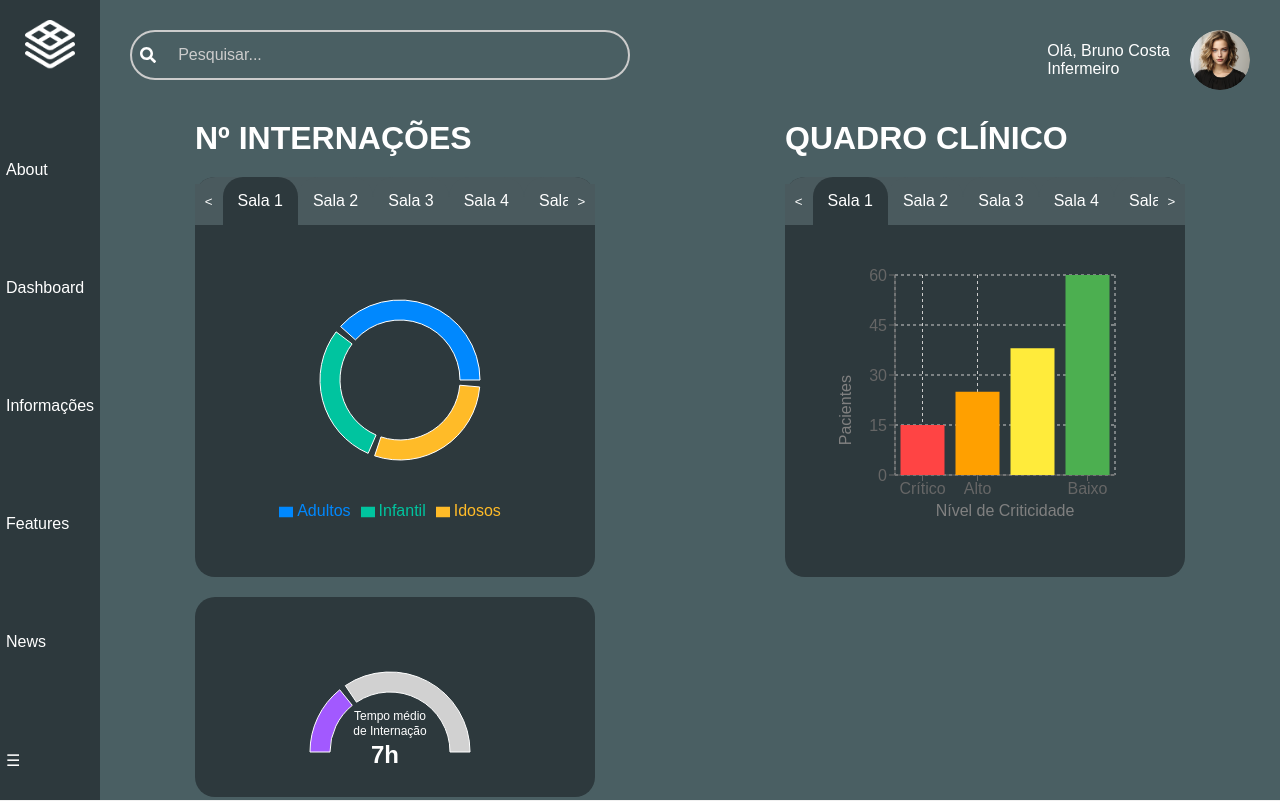
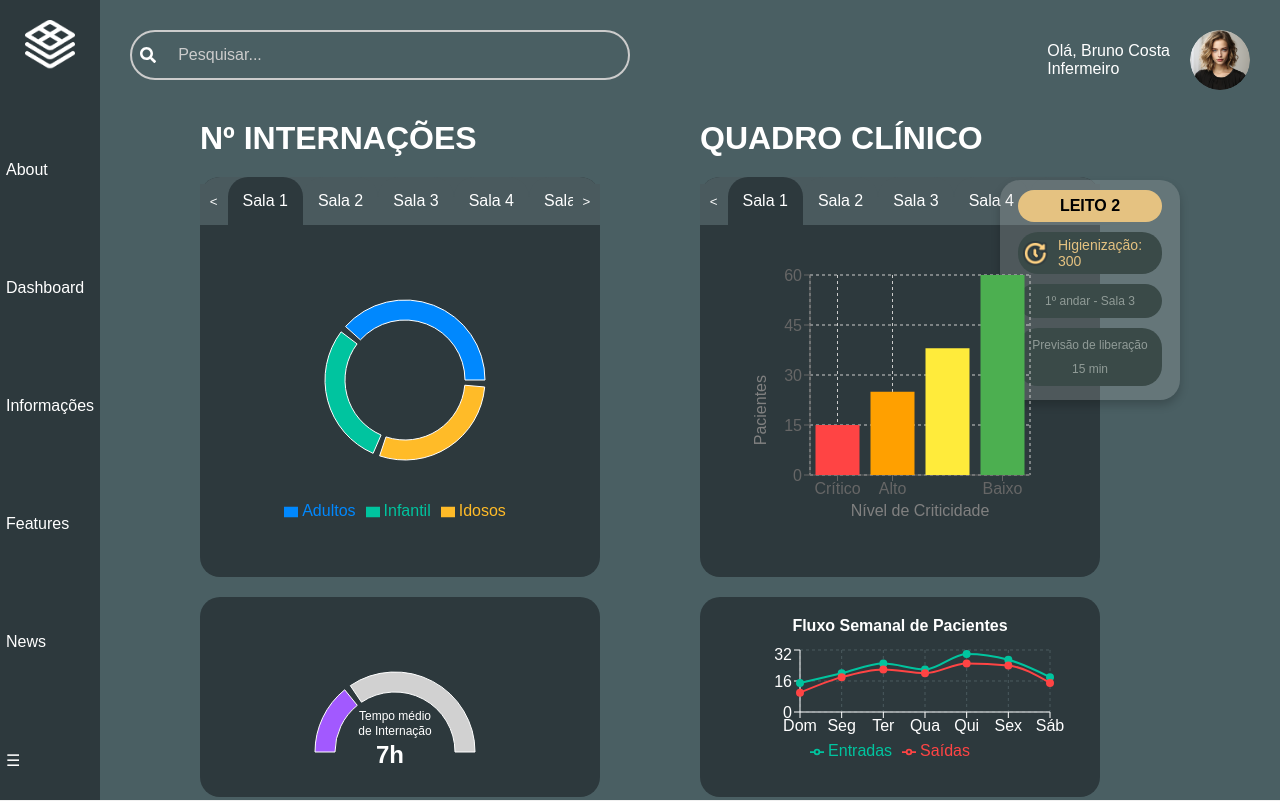
Before and after one commit to alexjou/ideathonRHP, a React (Create React App) app: page /#/info in a window 1280 px wide. Built offline with nearby package versions, Linux system fonts and the light colour scheme.

Commit message:
Tela de informações

```diff
--- /dev/null
+++ b/src/Components/InforBallon.tsx
@@ -0,0 +1,128 @@
+import React from 'react';
+import styled from 'styled-components';
+import availableImage from '../assets/icon1.png';
+import cleaningImage from '../assets/icon2.png';
+import occupiedImage from '../assets/icon3.png';
+
+interface InfoBalloonProps {
+  tipo: 'livre' | 'higienizacao' | 'ocupado';
+  leitoNumero: number;
+  andar: number;
+  sala: number;
+  count: number;
+  previsaoLiberacao?: number;
+}
+
+const InfoBalloonContainer = styled.div`
+margin-left: -200px;
+margin-top: 60px;
+  width: 180px;
+  height: 150px;
+  border-radius: 20px;
+  background-color: rgba(207, 207, 207, 0.2);
+  box-shadow: 0 5px 10px rgba(0, 0, 0, 0.2);
+  overflow: hidden;
+  color: #fff;
+  padding: 10px;
+  display: flex;
+  flex-direction: column;
+  align-items: center;
+`;
+
+const LeitoText = styled.p`
+  text-align: center;
+  color: #000;
+  font-weight: bold;
+  margin: 0;
+`;
+
+const StyledContainer = styled.div`
+  background-color: #3A4A48;
+  padding: 5px;
+  border-radius: 20px;
+  width: 90%;
+  display: flex;
+  justify-content: center;
+  align-items: center;
+  margin-top: 10px;
+`;
+
+const StatusImage = styled.img`
+  width: 25px;
+  height: auto;
+  margin-right: 10px;
+`;
+
+const StatusText = styled.p`
+  font-size: 14px;
+  margin: 0;
+`;
+
+const InfoText = styled.p`
+  font-size: 12px;
+  color: #909B97;
+  margin: 5px 0;
+`;
+
+const InfoBalloon: React.FC<InfoBalloonProps> = ({
+  tipo,
+  leitoNumero,
+  andar,
+  sala,
+  count,
+  previsaoLiberacao
+}) => {
+  let color: string;
+  let title: string;
+  let statusImage: string;
+
+  switch (tipo) {
+    case 'livre':
+      color = '#14C871';
+      title = 'Livre';
+      statusImage = availableImage;
+      break;
+    case 'higienizacao':
+      color = '#E5C281';
+      title = 'Higienização';
+      statusImage = cleaningImage;
+      break;
+    case 'ocupado':
+      color = '#EE7C7B';
+      title = 'Ocupado';
+      statusImage = occupiedImage;
+      break;
+  }
+
+  return (
+    <InfoBalloonContainer style={{ height: tipo === 'livre' ? 150 : 220 }}>
+      <div style={{ backgroundColor: color, padding: 7, borderRadius: 20, width: '90%' }}>
+        <LeitoText>LEITO {leitoNumero}</LeitoText>
+      </div>
+
+      <StyledContainer>
+        <StatusImage src={statusImage} alt={title} />
+        <StatusText style={{ color: color }}>{title}: {count}</StatusText>
+      </StyledContainer>
+
+      <StyledContainer style={{ width: '90%', marginLeft: 0 }}>
+        <InfoText>{andar}º andar - Sala {sala}</InfoText>
+      </StyledContainer>
+
+      {tipo === 'ocupado' && (
+        <StyledContainer style={{ width: '90%', marginLeft: 0 }}>
+          <InfoText>Paciente <span style={{ color: 'orange' }}>estável</span></InfoText>
+        </StyledContainer>
+      )}
+
+      {(tipo === 'higienizacao' || tipo === 'ocupado') && (
+        <StyledContainer style={{ width: '90%', marginLeft: 0, flexDirection: 'column' }}>
+          <InfoText>Previsão de liberação</InfoText>
+          <InfoText>{previsaoLiberacao || Math.floor(Math.random() * 30)} min</InfoText>
+        </StyledContainer>
+      )}
+    </InfoBalloonContainer>
+  );
+};
+
+export default InfoBalloon;
--- /dev/null
+++ b/src/Components/WeeklyFlowChart.tsx
@@ -0,0 +1,98 @@
+import React from 'react';
+import { LineChart, Line, XAxis, YAxis, CartesianGrid, Tooltip, Legend, ResponsiveContainer } from 'recharts';
+import styled from 'styled-components';
+
+const ChartContainer = styled.div`
+  width: 100%;
+  height: 100%;
+  padding: 20px;
+`;
+
+const Title = styled.h4`
+  color: #FFFFFF;
+  text-align: center;
+  margin-bottom: 10px;
+`;
+
+interface DadosDiarios {
+  dia: string;
+  entradas: number;
+  saidas: number;
+}
+
+interface WeeklyFlowChartProps {
+  dados?: DadosDiarios[];
+}
+
+const WeeklyFlowChart: React.FC<WeeklyFlowChartProps> = ({ dados }) => {
+  // Dados de exemplo caso não sejam fornecidos
+  const dadosPadrao: DadosDiarios[] = [
+    { dia: 'Dom', entradas: 15, saidas: 10 },
+    { dia: 'Seg', entradas: 20, saidas: 18 },
+    { dia: 'Ter', entradas: 25, saidas: 22 },
+    { dia: 'Qua', entradas: 22, saidas: 20 },
+    { dia: 'Qui', entradas: 30, saidas: 25 },
+    { dia: 'Sex', entradas: 27, saidas: 24 },
+    { dia: 'Sáb', entradas: 18, saidas: 15 },
+  ];
+
+  const dadosGrafico = dados || dadosPadrao;
+
+  return (
+    <ChartContainer>
+      <Title>Fluxo Semanal de Pacientes</Title>
+      <ResponsiveContainer width="100%" height={120}>
+        <LineChart
+          data={dadosGrafico}
+          margin={{
+            top: 5,
+            right: 30,
+            left: 20,
+            bottom: 5,
+          }}
+        >
+          <CartesianGrid strokeDasharray="3 3" stroke="#4A5A5E" />
+          <XAxis
+            dataKey="dia"
+            stroke="#FFFFFF"
+            tick={{ fill: '#FFFFFF' }}
+          />
+          <YAxis
+            stroke="#FFFFFF"
+            tick={{ fill: '#FFFFFF' }}
+          />
+          <Tooltip
+            contentStyle={{
+              backgroundColor: '#2D393D',
+              border: '1px solid #4A5A5E',
+              color: '#FFFFFF'
+            }}
+          />
+          <Legend
+            wrapperStyle={{ color: '#FFFFFF' }}
+          />
+          <Line
+            type="monotone"
+            dataKey="entradas"
+            stroke="#00C49F"
+            strokeWidth={2}
+            name="Entradas"
+            dot={{ fill: '#00C49F', strokeWidth: 2 }}
+            activeDot={{ r: 8 }}
+          />
+          <Line
+            type="monotone"
+            dataKey="saidas"
+            stroke="#FF4444"
+            strokeWidth={2}
+            name="Saídas"
+            dot={{ fill: '#FF4444', strokeWidth: 2 }}
+            activeDot={{ r: 8 }}
+          />
+        </LineChart>
+      </ResponsiveContainer>
+    </ChartContainer>
+  );
+};
+
+export default WeeklyFlowChart;
--- a/src/Pages/Info/index.tsx
+++ b/src/Pages/Info/index.tsx
@@ -3,6 +3,8 @@ import Header from "../../Components/Header";
 import styled from 'styled-components';
 import { PieChart, Pie, Cell, Legend, Tooltip, BarChart, CartesianGrid, XAxis, YAxis, Bar, Label } from 'recharts';
 import SemiCircleChart from '../../Components/SemiCircleChart';
+import WeeklyFlowChart from '../../Components/WeeklyFlowChart';
+import InfoBalloon from '../../Components/InforBallon';
 
 const Container = styled.div`
   display: flex;
@@ -12,7 +14,7 @@ const Container = styled.div`
 
 const ContainerCards = styled.div`
   display: flex;
-  justify-content: space-around;
+  justify-content: space-evenly;
 `;
 
 const Cards = styled.div`
@@ -84,10 +86,6 @@ const dataPacientes = [
   { categoria: 'Alto', pacientes: 25, fill: '#FFA000' },
   { categoria: 'Moderado', pacientes: 38, fill: '#FFEB3B' },
   { categoria: 'Baixo', pacientes: 60, fill: '#4CAF50' }
-];
-
-const dataVel = [
-  { name: 'A', value: 10 },
 ];
 
 const COLORS = ['#0088FE', '#00C49F', '#FFBB28'];
@@ -207,7 +205,20 @@ export default function Info() {
               </Bar>
             </BarChart>
           </ContainerInformations>
+
+          <ContainerInformations style={{ height: 200 }}>
+            <WeeklyFlowChart />
+          </ContainerInformations>
         </Cards>
+
+        <InfoBalloon
+          tipo="higienizacao"
+          leitoNumero={2}
+          andar={1}
+          sala={3}
+          count={300}
+          previsaoLiberacao={15}
+        />
       </ContainerCards>
     </Container>
   );
```
